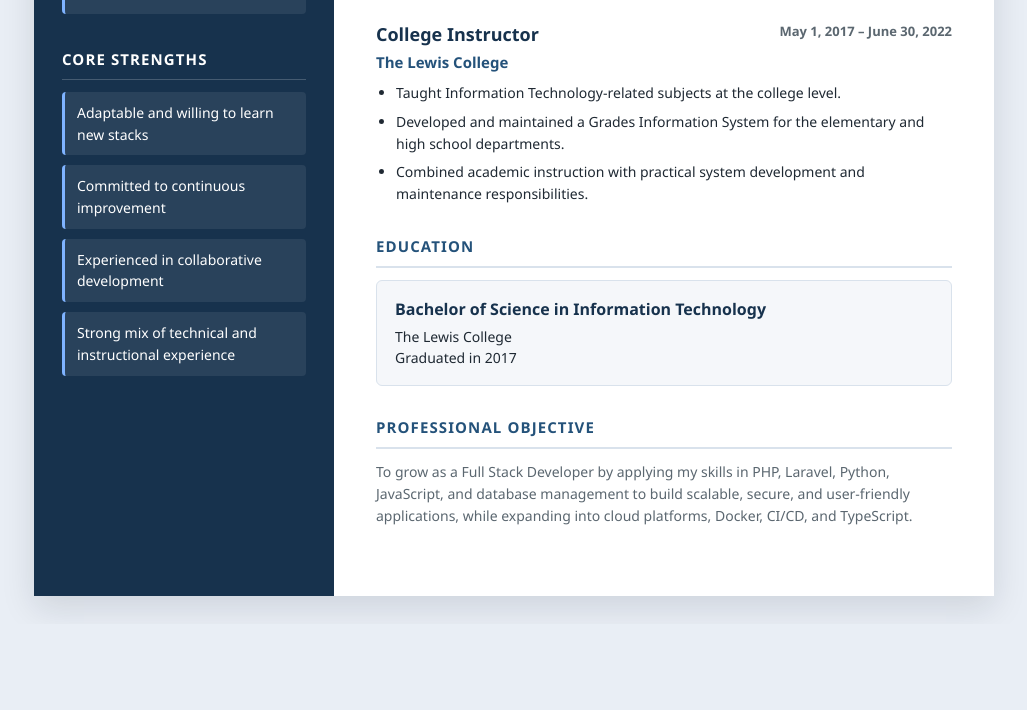
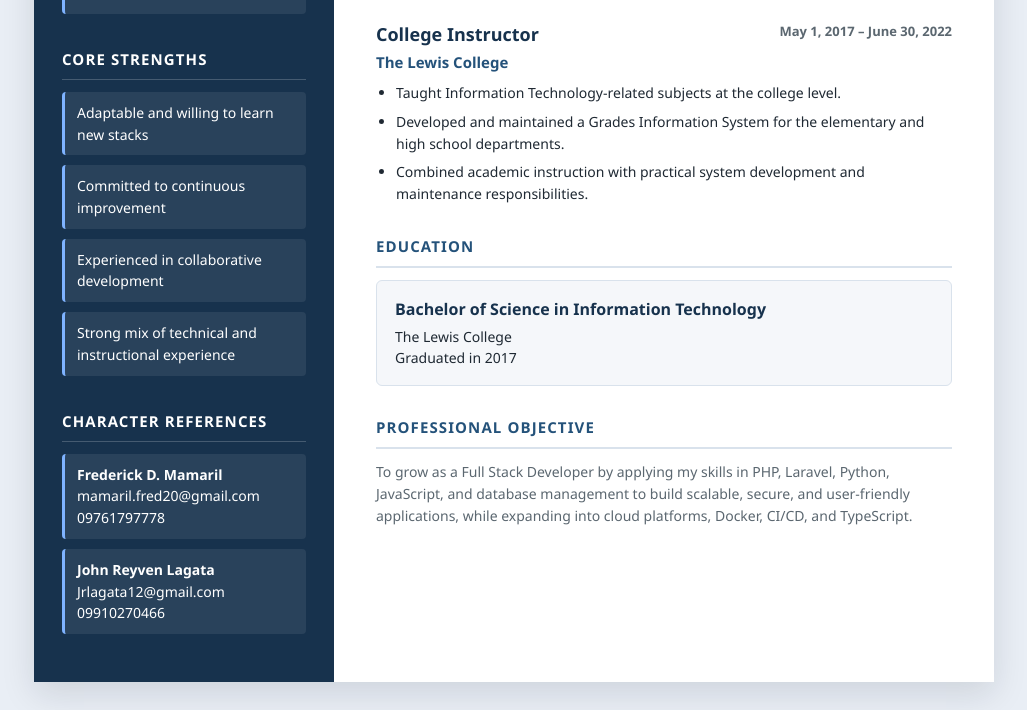
Before and after one commit to koyz28/documents, a plain HTML site: page index.html in a window 1280 px wide. Shown: the part 1174-1884 px from the top of the page, without its empty margins (126-1153 px from the left). Before the commit the page ends 1798 px from the top, so only its background shows below. Drawn offline with Linux system fonts and the light colour scheme.

Commit message:
Add character references
Co-authored-by: Copilot App <223556219+Copilot@users.noreply.github.com>

```diff
--- a/index.html
+++ b/index.html
@@ -264,6 +264,14 @@
           <li>Strong mix of technical and instructional experience</li>
         </ul>
       </section>
+
+      <section class="sidebar-section">
+        <h2>Character References</h2>
+        <ul class="strengths-list">
+          <li><strong>Frederick D. Mamaril</strong><br />mamaril.fred20@gmail.com<br />09761797778</li>
+          <li><strong>John Reyven Lagata</strong><br />Jrlagata12@gmail.com<br />09910270466</li>
+        </ul>
+      </section>
     </aside>
 
     <main class="main">
```
